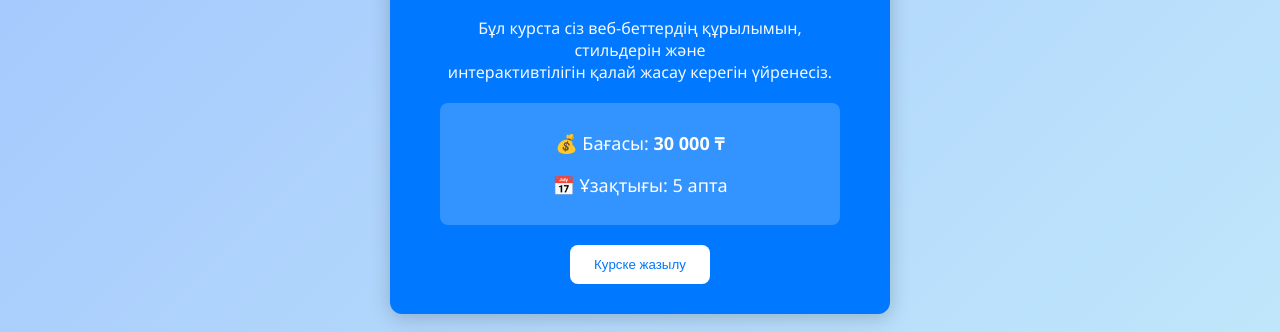
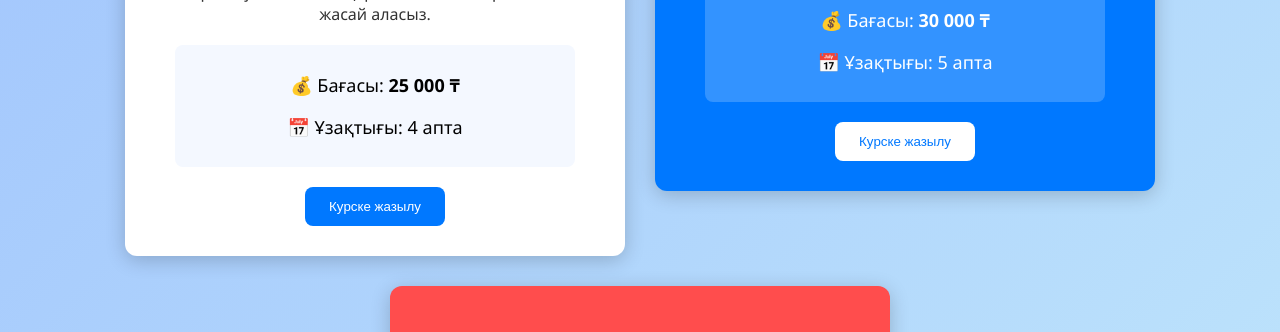
Before and after one commit to zzzhumashovaaa/teamrepo, a website: page views/index.html in a window 1280 px wide. Shown: the part 313-645 px from the top of the page. Drawn offline with Linux system fonts and the light colour scheme; files that its build step writes are made by us from their sources.

Commit message:
final changes

```diff
--- a/public/style.css
+++ b/public/style.css
@@ -2,13 +2,16 @@ body {
   font-family: "Segoe UI", sans-serif;
   background: linear-gradient(135deg, #a1c4fd, #c2e9fb);
   display: flex;
-  flex-direction: column;
+  flex-direction: row;
+  flex-wrap: wrap;
   justify-content: center;
-  align-items: center;
-  height: 100vh;
+  align-items: flex-start;
+  min-height: 100vh;
   margin: 0;
   gap: 30px;
+  padding: 40px;
 }
+
 
 .container {
   background-color: #fff;
```
